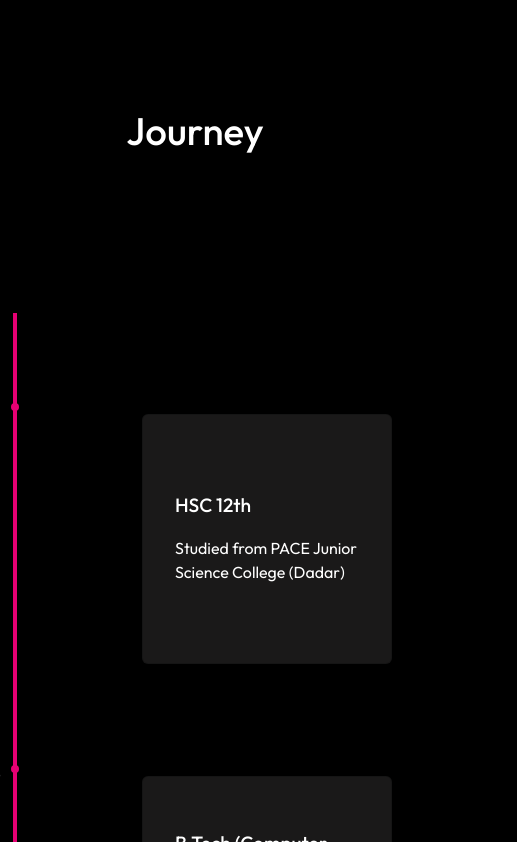
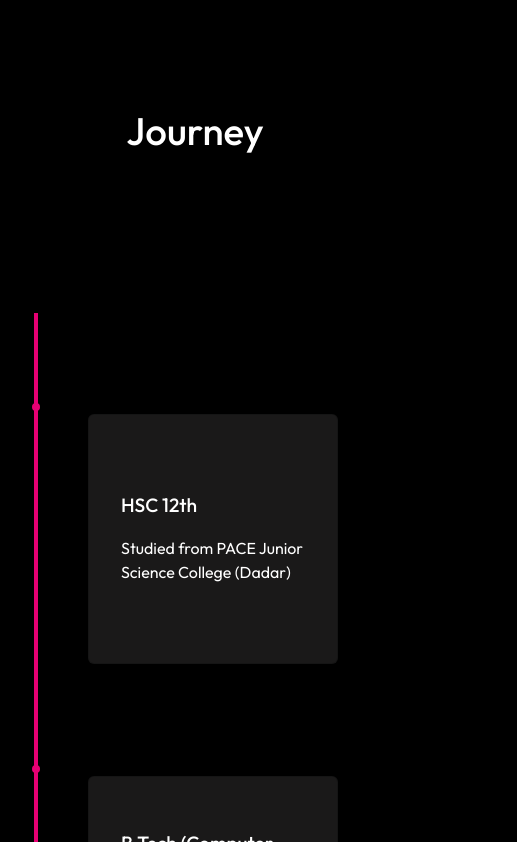
Before and after one commit to hritda/portfolio, a React (Create React App) app: page / in a window 390 px wide. Shown: the part 1959-2801 px from the top of the page, 517 px wide, since content can reach past the window. Built offline with nearby package versions, Linux system fonts and the light colour scheme.

Commit message:
more changes

```diff
--- a/src/components/JourneyStyles.css
+++ b/src/components/JourneyStyles.css
@@ -85,7 +85,7 @@ h1 {
 
 @media screen and (min-width: 728px) {
   .timeline {
-    display: block;
+  display: block;
   }
   .timeline ul {
     flex-direction: row;
@@ -99,6 +99,7 @@ h1 {
   .timeCard {
     transform: translateY(-10px);
     opacity: 0;
+    max-width: 150px;
     /* padding: 0 20px; */
     transition: 1.5s ease;
   }
@@ -137,3 +138,21 @@ h1 {
     border-radius: 999px;
   }
 }
+
+
+@media screen and (max-width: 600px) {
+  .timeline{margin-top: 35px;
+  padding: 15px;
+  display: grid;
+  grid-template-columns: 10% auto;
+  justify-content: center;
+  }
+  .timeline-innerline{
+    height: 100%;
+    width: 4px;
+    left: 75px;
+  }
+  .timeline-point{
+    left: 69px;
+  }
+}
--- a/src/components/NavbarStyles.css
+++ b/src/components/NavbarStyles.css
@@ -93,4 +93,17 @@ text-underline-offset: 7px;
          margin: 2rem 0;
         font-size: 1rem;
     }
+    .header{
+        width: 100%;
+    }
 }
+
+@media screen and (max-width:600px){
+.header{
+
+    justify-content: space-between;
+}
+.hamburger{
+
+}
+}
```
